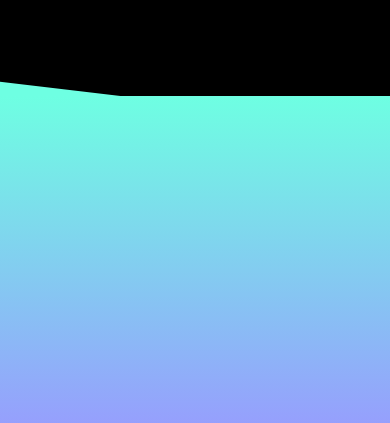
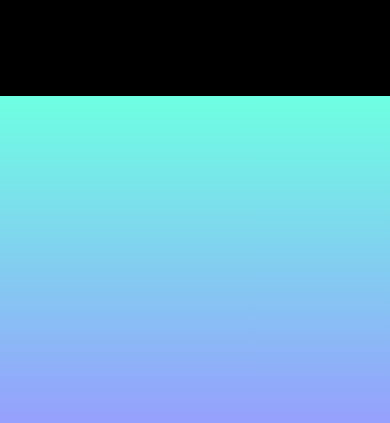
Before and after one commit to hack-a-chain/heckachain_website, a Next.js app: page / in a window 390 px wide. Shown: the part 748-1171 px from the top of the page. Built offline with nearby package versions, Linux system fonts and the light colour scheme.

Commit message:
fix mobile

```diff
--- a/styles/wave.css
+++ b/styles/wave.css
@@ -5,7 +5,7 @@
   margin-left: -100px;
   margin-bottom: -250px;
 
-  background: #6EFFE2;
+  background: #6effe2;
   width: 120%;
   height: 250px;
 
@@ -14,6 +14,7 @@
   animation: triangle_v 20s infinite cubic-bezier(0.14, 0.36, 0.59, 0.9);
 }
 
+@media screen and (min-width: 1040px) {
   @-webkit-keyframes triangle_v {
     0% {
       -webkit-transform: rotate(5deg) rotateZ(0deg) translate3d(2%, 5%, 0)
@@ -151,3 +152,4 @@
         rotateZ(-360deg);
     }
   }
+}
```
Lines whose indentation alone changed are shown as unchanged.
